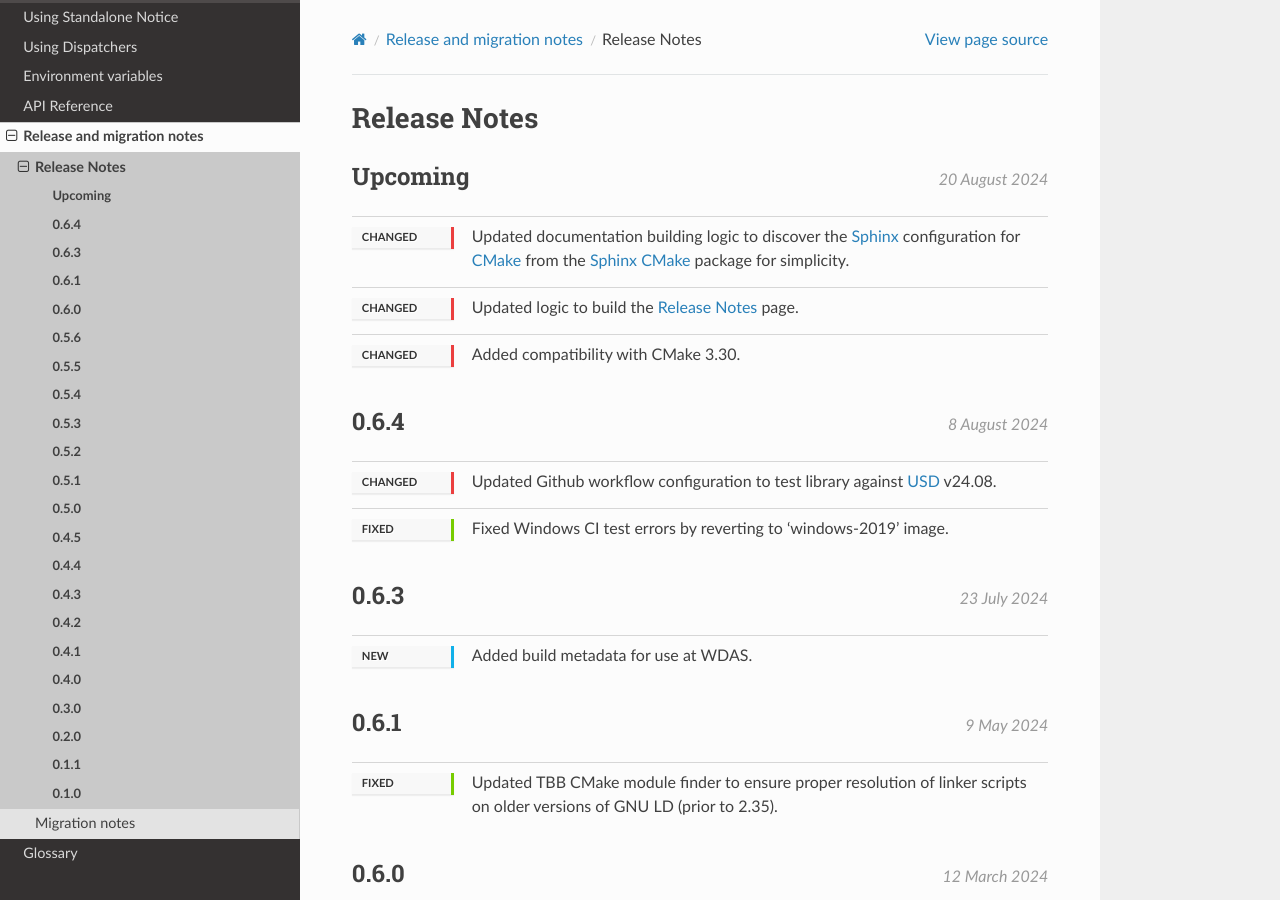
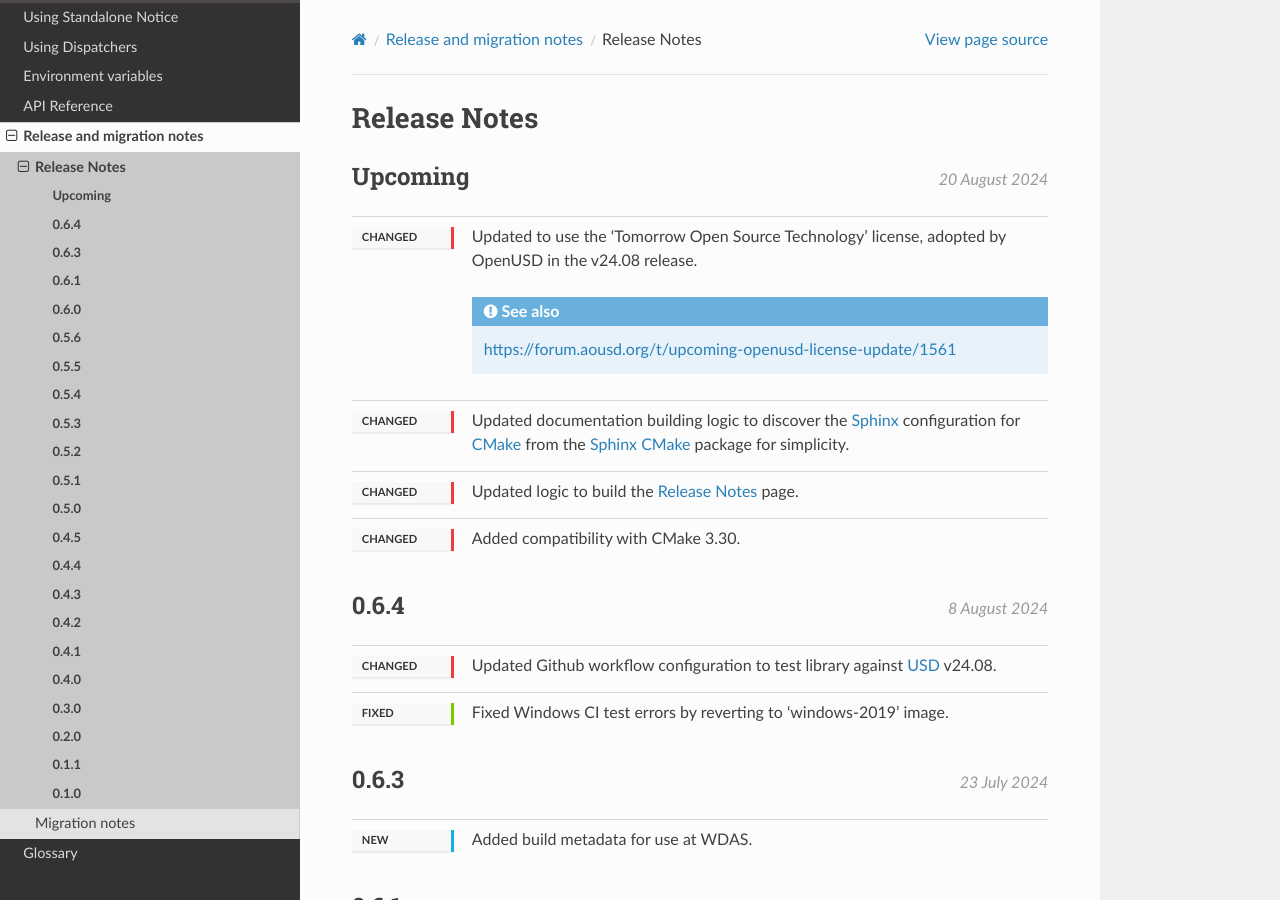
Before and after one commit to wdas/unf, a Sphinx documentation site: the page built from doc/sphinx/release/release_notes.rst, in a window 1280 px wide and 900 px high. Built offline with Sphinx 7.4.7 and the Read the Docs theme 2.0.0, drawn with Linux system fonts in a browser that asks for light colours; cross-references to code outside the pages are shown as plain code.

Commit message:
Updated to use the TOST license.

```diff
--- a/doc/sphinx/release/release_notes.rst
+++ b/doc/sphinx/release/release_notes.rst
@@ -5,6 +5,13 @@ Release Notes
 *************
 
 .. release:: Upcoming
+
+    .. change:: changed
+
+        Updated to use the 'Tomorrow Open Source Technology' license, adopted
+        by OpenUSD in the v24.08 release.
+
+        .. seealso:: https://forum.aousd.org/t/upcoming-openusd-license-update/1561
 
     .. change:: changed
 
```
Also changed, not shown: README.md (+1 -1 lines), LICENSE.txt.
